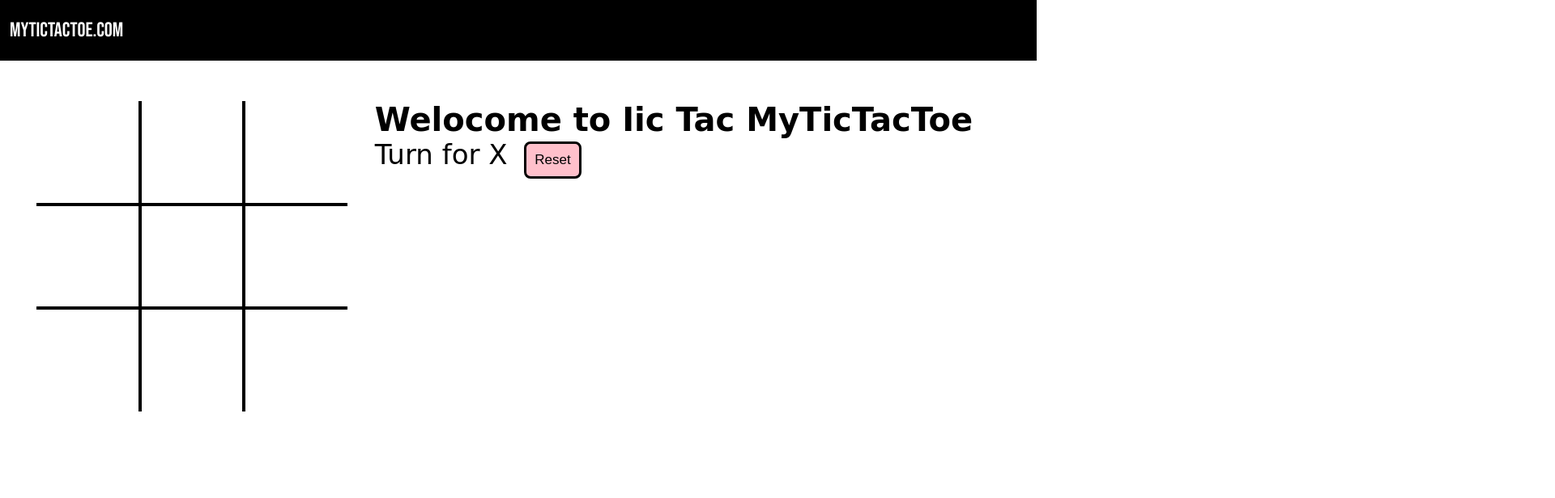
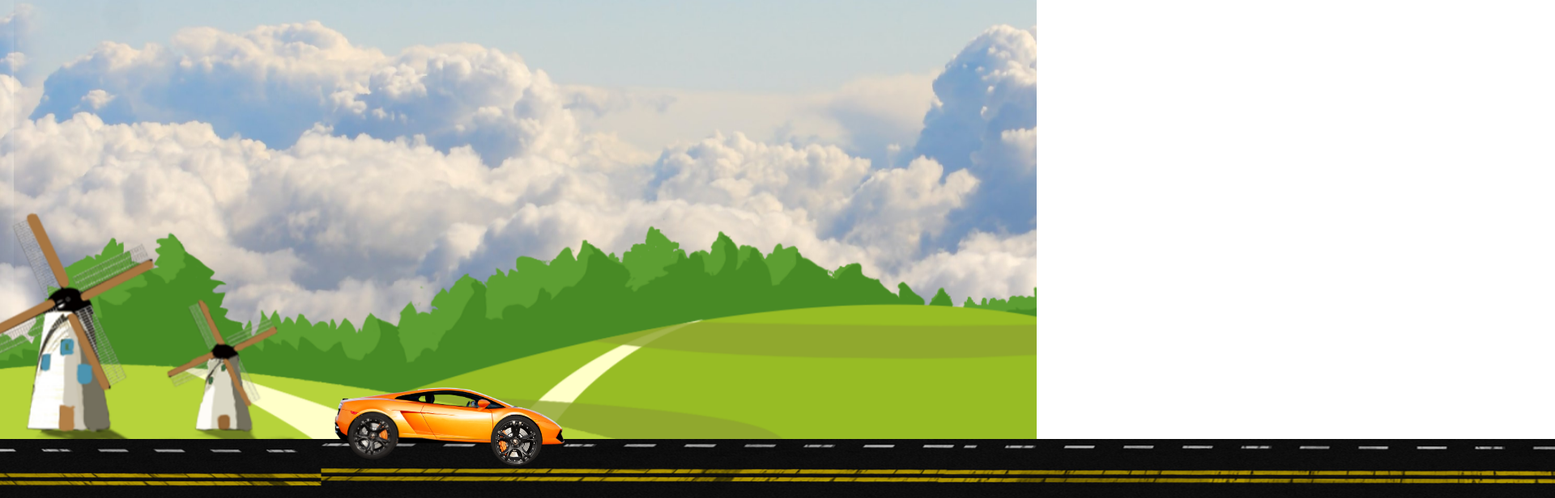
Before and after one commit to siddhesh904/JavaScript-Mini-Project, a plain HTML site: page index.html in a window 1280 px wide. Shown: the top 616 px of the page at 81% size, 1920 px wide, since content can reach past the window. Drawn offline with Linux system fonts and the light colour scheme; a web font is replaced by a local one.

Commit message:
Car Game

```diff
--- a/index.html
+++ b/index.html
@@ -4,46 +4,24 @@
     <meta charset="UTF-8">
     <meta http-equiv="X-UA-Compatible" content="IE=edge">
     <meta name="viewport" content="width=device-width, initial-scale=1.0">
-    <title>Tic tac toe</title>
+    <title>Car animation css and javascript</title>
     <link rel="stylesheet" href="./style.css">
-
-
+    <link rel="stylesheet" href="./script.js">
 </head>
 <body>
-    <nav>
-        <ul>
-            <li>MyTicTacToe.com </li>
-        </ul>
-    </nav>
-    <div class="gameContainer">
-
         <div class="container">
-            <div class="line">
-            </div>
-        <div class="box bt-0 bl-0"> <span class="boxtext "></span> </div>
-        <div class="box bt-0"> <span class="boxtext"></span> </div>
-        <div class="box bt-0 br-0"> <span class="boxtext"></span> </div>
-        <div class="box bl-0"> <span class="boxtext"></span> </div>
-        <div class="box "> <span class="boxtext"></span> </div>
-        <div class="box br-0"> <span class="boxtext"></span> </div>
-        <div class="box bl-0 bb-0"> <span class="boxtext"></span> </div>
-        <div class="box bb-0 "> <span class="boxtext"></span> </div>
-        <div class="box bb-0 br-0"> <span class="boxtext"></span> </div>
-    </div>
-
-    <div class="gameInfo">
-        <h1>Welocome to Iic Tac MyTicTacToe</h1>
-        <div>
-            <span class="info">Turn for X </span>
-            <button id="reset">
-                Reset
-            </button>
-            <div class="imgbox">
-                <img src="./excited.gif" alt="">
+            <div class="sky">
+                <div class="trees"></div>
+                <div class="track"></div>
+                <div class="car">
+                    <div class="wheel wheel1">
+                        <img src="./car_wheel_left.png" alt="">
+                    </div>
+                    <div class="wheel wheel2">
+                        <img src="./car_wheel_right.png" alt="">
+                    </div>
+                </div>
             </div>
         </div>
-    </div>
-</div>
-<script src="./new.js"></script>
 </body>
 </html>
--- /dev/null
+++ b/script.js
@@ -0,0 +1,4 @@
+let audio=document.createElement('audio');
+audio.setAttribute('src','sound.mp3')
+audio.loop=true
+audio.play();
--- a/style.css
+++ b/style.css
@@ -1,132 +1,120 @@
-@import url('https://fonts.googleapis.com/css2?family=Bebas+Neue&display=swap');
-@import url('https://fonts.googleapis.com/css2?family=Baloo+Bhaijaan+2&family=Bebas+Neue&display=swap');
 *{
     margin: 0;
     padding: 0;
 }
-
-nav{
-    background-color: black;
-    color: white;
-    height: 75px;
-    padding: 0 12px;
-    display: flex;
-    align-items: center;
-    font-family: 'Bebas Neue', cursive;
-    font-size: 25px;
+body{
+    overflow: hidden;
+    animation: trackShake linear 6s infinite;
 
 }
-nav ul{
-    list-style-type: none;
+.sky{
+    height: 100vh;
+    width: 100%;
+    background-image: url(./background.jpg);
+    background-repeat: no-repeat;
+    background-size: cover;
 }
-.gameContainer{
-    /* background-color: yellow; */
-    display: flex;
 
-    justify-content: center;
-    margin-top:50px;
+.trees{
+    height: 100vh;
+    width: 100%;
+    background-image: url(./trees.png);
+    background-size: cover;
+    position: absolute;
+    top: -144px;
 }
-.container{
-    display: grid;
-    grid-template-columns: repeat(3,10vw);
-    grid-template-rows: repeat(3,10vw);
-    font-family: -apple-system, BlinkMacSystemFont, 'Segoe UI', Roboto, Oxygen, Ubuntu, Cantarell, 'Open Sans', 'Helvetica Neue', sans-serif;
-    position: relative;
 
-}
-.box{
-    border: 2px solid black;
-    font-size: 8vw;
-    cursor: pointer;
-    display: flex;
-    justify-content: center;
-    align-items: center;
+.track{
+    height: 60vh;
+    width: 800vw;
+    background-image: url(./track.png);
+    background-repeat: repeat-x;
+    /* background-size: cover; */
+    position: absolute;
+    top:70vh;
+    animation: carMove linear 13s infinite;
 
-}
-.box:hover{
-  background-color: rgb(224, 202, 245);
 
-}
-.info{
-    font-size: 34px;
-}
-.gameInfo{
-    padding: 0 34px;
-    font-family: 'Baloo Bhaijaan 2', cursive;
-
-}
-.gameInfo h1{
-    font-size: 2.5rem;
- }
-.imgbox img{
-    width:0;
-    transition: width 1s ease-in-out;
 
 }
 
-.br-0{
-    border-right: 0;
+.car{
+    height: 100px;
+    width: 320px;
+    background-image: url(./car_body.png);
+    background-size: cover;
+    background-repeat: no-repeat;
+    position: relative;
+    top: 60vh;
+    left: 30%;
+    animation: shake linear .3s infinite;
 
 }
-.bl-0{
-    border-left: 0;
+
+.wheel{
 
 }
-.bt-0{
-    border-top: 0;
+.wheel1 img{
+    width: 77px;
+    position: absolute;
+    top: 35px;
+    left: 38px;
+    animation: wheelrotation linear .10s infinite;
+}
+
+
+.wheel2 img{
+    width: 91px;
+    position: absolute;
+    top: 34px;
+    left: 65%;
+    animation: wheelrotation linear .10s infinite;
+
 
 }
-.bb-0{
-    border-bottom: 0;
 
-}
-#reset{
-    padding: 10px 10px;
-    margin: 0 10px;
-    font-size: 17px;
-    border: 3px solid black;
-    border-radius: 8px;
+@keyframes wheelrotation{
 
-    background-color: pink;
-    cursor: pointer;
-}
-.line{
-    background-color: rgb(162, 104, 216);
-    height: 10px;
-    width: 0;
-    position: absolute;
-    transition: width 1s ease-in-out;
-    border-radius: 34px;
+    100%{
+
+        transform: rotate(360deg);
+    }
 }
 
-@media screen and (max-width:800px) {
-    .gameContainer{
-        flex-wrap: wrap;
-    }
-    .gameInfo{
-        margin-top: 34px;
-    }
-    .gameInfo h1{
-        font-size: 2.5rem;
-        text-align: center;
-        text-decoration: underline;
-    }
-    .container{
-        display: grid;
-        grid-template-columns: repeat(3,20vw);
-        grid-template-rows: repeat(3,20vw);
-    }
-    #reset{
+@keyframes carMove{
 
-        margin: 0 10px;
-        height: 53px;
-        width: 26vw;
-        font-size: 17px;
-        border: 3px solid black;
-        border-radius: 8px;
-        text-align: center;
-        background-color: pink;
-        cursor: pointer;
+    100%{
 
+        transform: translateX(-500vw);
     }
 }
+@keyframes shake{
+
+    0%{
+
+        transform: translateY(-5px);
+    }
+    50%{
+
+        transform: translateY(5px);
+    }
+    100%{
+
+        transform: translateY(-5px);
+    }
+}
+@keyframes trackShake{
+
+    0%{
+
+        transform: translateY(-50px);
+    }
+    50%{
+
+        transform: translateY(50px);
+    }
+    100%{
+
+        transform: translateY(-50px);
+    }
+}
```
Also changed, not shown: background.jpg (added), car_body.png (added), car_wheel_left.png (added), car_wheel_right.png (added), track.png (added), trees.png (added), 1 other file.
